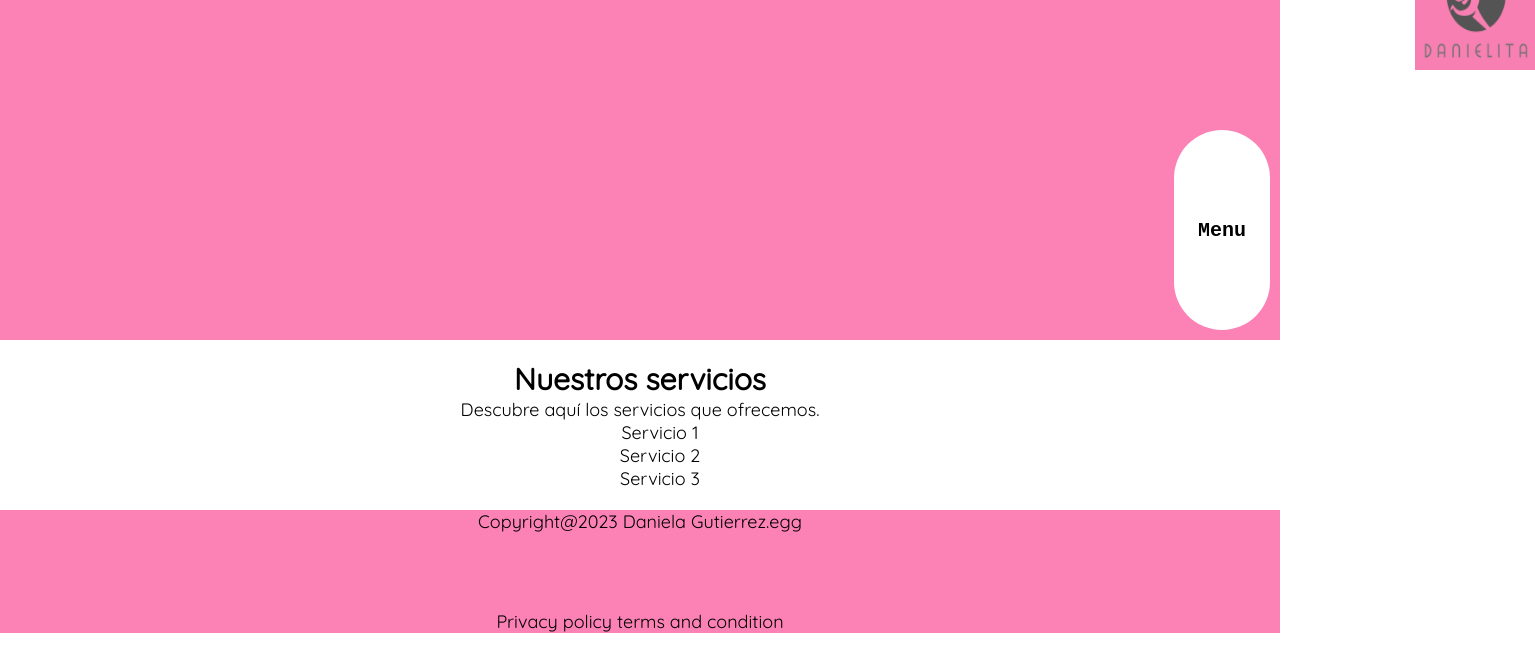
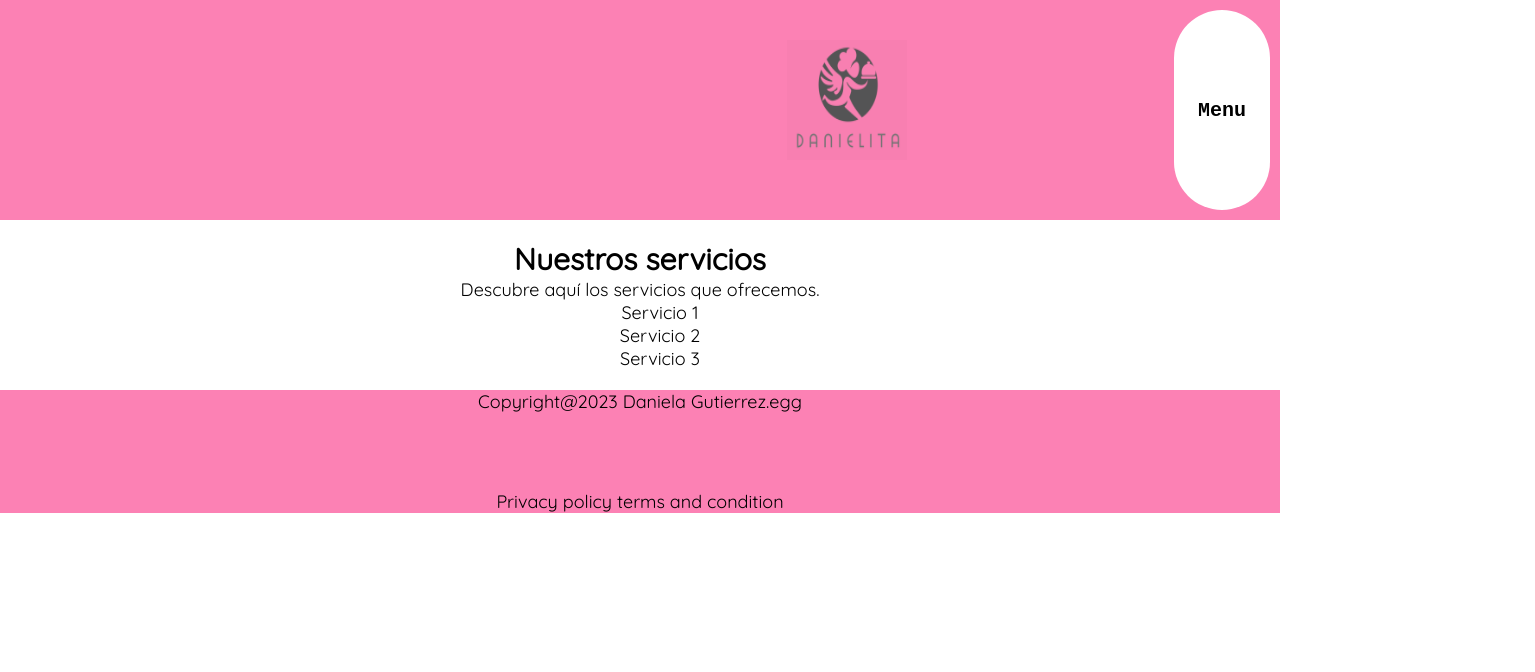
Before and after one commit to danielagutierrez5/miprimerapagina, a plain HTML site: page services.html in a window 1280 px wide. Shown: the whole page, 1535 px wide, since content can reach past the window. Drawn offline with Linux system fonts and the light colour scheme.

Commit message:
actualizacion dos

```diff
--- a/services.html
+++ b/services.html
@@ -14,12 +14,10 @@
   <script src="formulario.js"></script>
 </head>
     <body>
-      <header>
+      <header class="container-nav">
+        <nav class="navbar" role="navigation">
           <div id="partede-arriba">
-      <img src="imagen.png"/>
-    </div>
-        <div class="container-nav">
-            <nav class="navbar" role="navigation">
+            <img src="imagen.png" />
                   <ul class="nav-links">
                     <li><a href="index.html">Home</a></li>
                     <li><a href="about.html">About</a></li>
@@ -27,9 +25,10 @@
                     <li><a href="contact.html">Contact</a></li>
                   </ul>
                 </nav>
-
+              </div>
                 <button class="button-menu-toggle">Menu</button>
-          </div>
+      </header>
+      <main>
     <div class="container">
         <h1>Nuestros servicios</h1>
         <p>Descubre aquí los servicios que ofrecemos.</p>
@@ -39,11 +38,10 @@
           <li>Servicio 3</li>
         </ul>
     </div>
-  </header>
-</body>
+</main>
 <footer>
  <p id="ultimo">Copyright@2023 Daniela Gutierrez.egg</p>
  <p id="politica">Privacy policy terms and condition</p>
 </footer >
-
+</body>
 </html >
--- a/styles.css
+++ b/styles.css
@@ -164,6 +164,7 @@ h2{
   display: flex;
   left: 160px;
   border: none;
+  padding: 20px;
 
 
 }
```
Also changed, not shown: contact.html (+12 -11 lines). Lines whose indentation alone changed are shown as unchanged.
